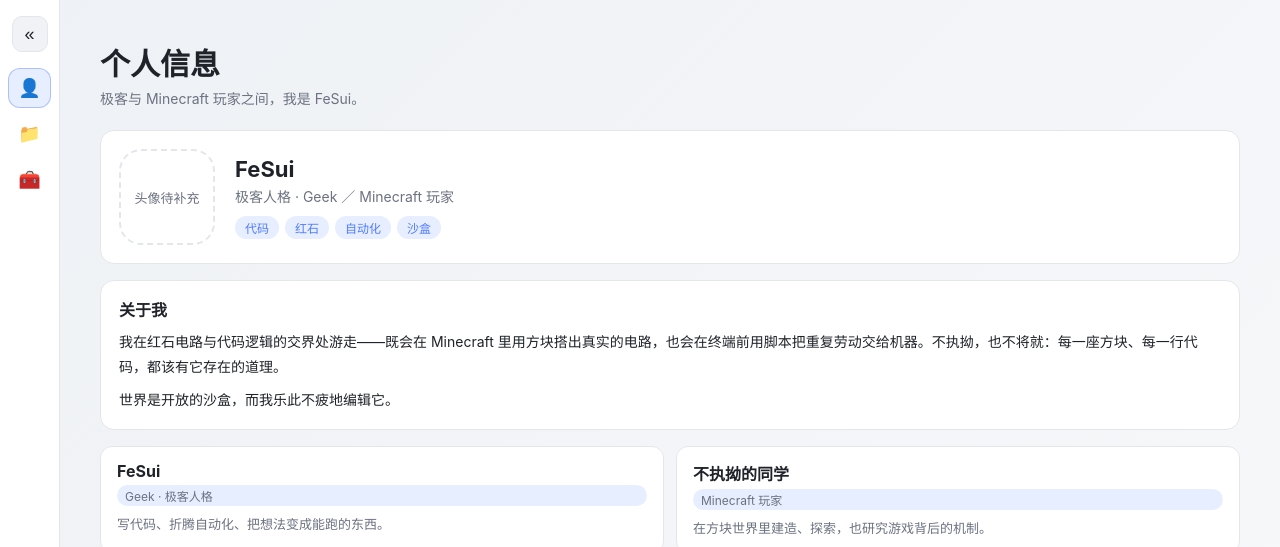
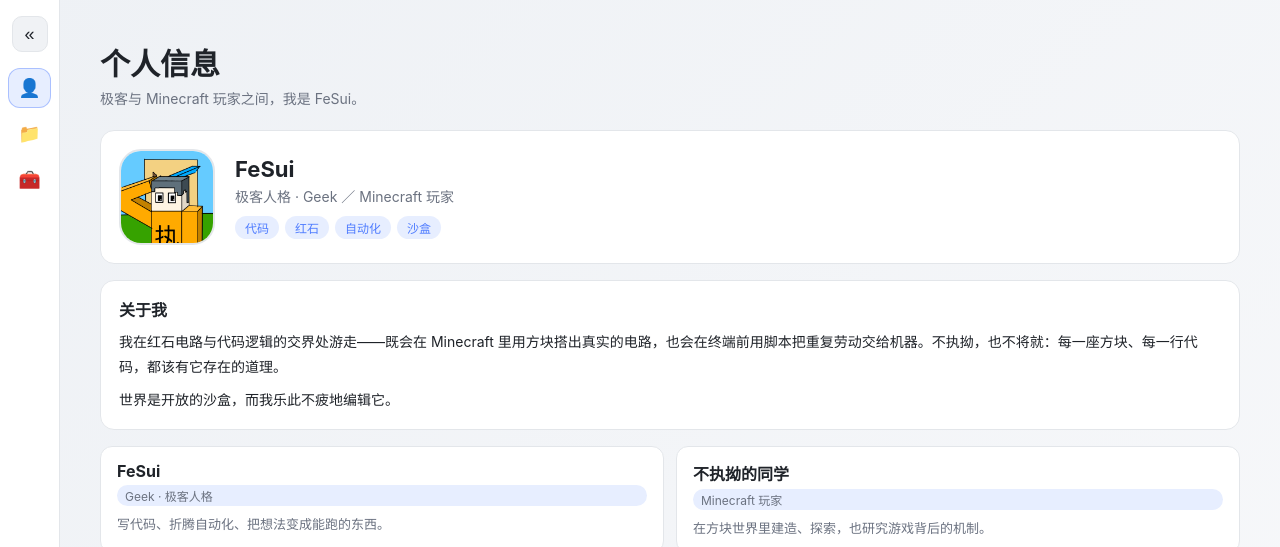
Before and after one commit to gykf123/Myself-sHTML, a plain HTML site: page index.html in a window 1280 px wide. Shown: the top 547 px of the page. Drawn offline with Linux system fonts and the light colour scheme.

Commit message:
feat: add avatar image

```diff
--- a/index.html
+++ b/index.html
@@ -53,9 +53,8 @@
       <!-- 个人信息视图 -->
       <section class="view" data-view="info" aria-labelledby="viewTitle">
         <div class="info-hero glass">
-          <div class="avatar-box" aria-label="头像占位">
-            <!-- 待补充：<img src="./avatar.jpg" alt="头像" /> -->
-            <span class="avatar-ph">头像待补充</span>
+          <div class="avatar-box" aria-label="头像">
+            <img src="./avatar.png" alt="头像" />
           </div>
           <div class="info-hero-text">
             <h2 class="info-name">FeSui</h2>
--- a/style.css
+++ b/style.css
@@ -182,10 +182,12 @@
 /* 个人信息视图 */
 .info-hero { display: flex; align-items: center; gap: 20px; padding: 18px; border-radius: var(--radius); margin-bottom: 16px; }
 .avatar-box {
-  width: 96px; height: 96px; flex: none;
-  border: 2px dashed var(--border); border-radius: 22px;
+  width: 96px; height: 96px; flex: none; overflow: hidden;
+  border: 2px solid var(--border); border-radius: 22px;
   display: grid; place-items: center; color: var(--text-dim); font-size: 13px; text-align: center;
+  background: var(--surface);
 }
+.avatar-box img { width: 100%; height: 100%; object-fit: cover; }
 .avatar-ph { padding: 8px; }
 .info-hero-text { min-width: 0; }
 .info-name { margin: 0 0 4px; font-size: 22px; }
```
Also changed, not shown: avatar.png (added).
